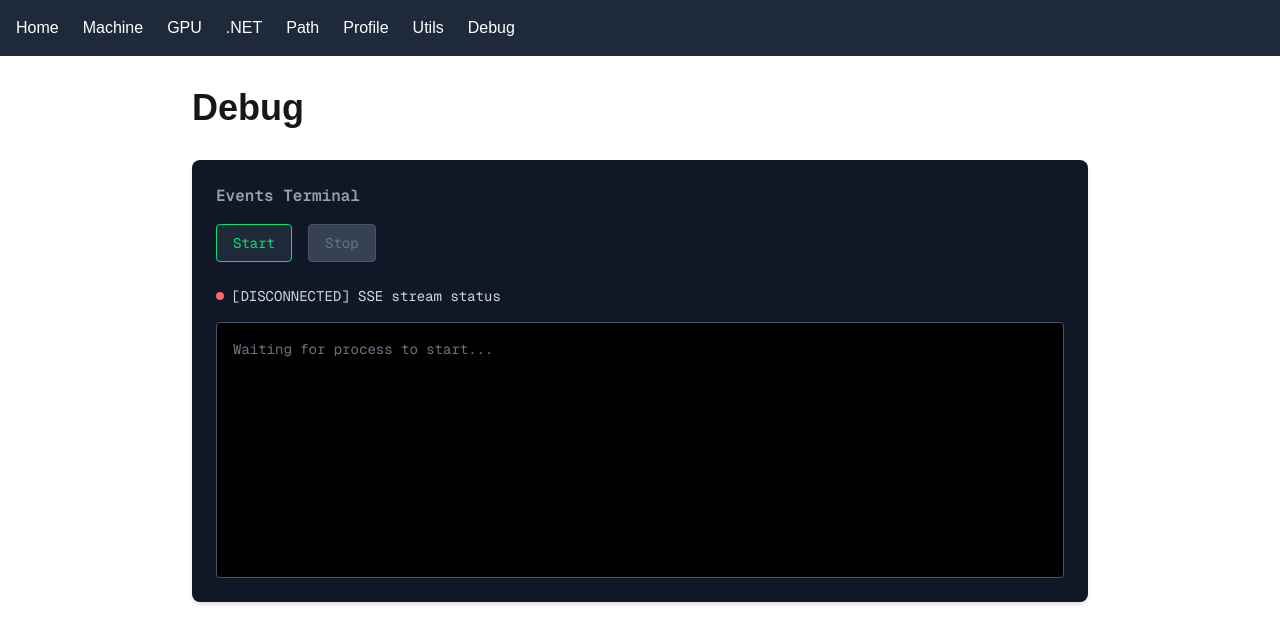
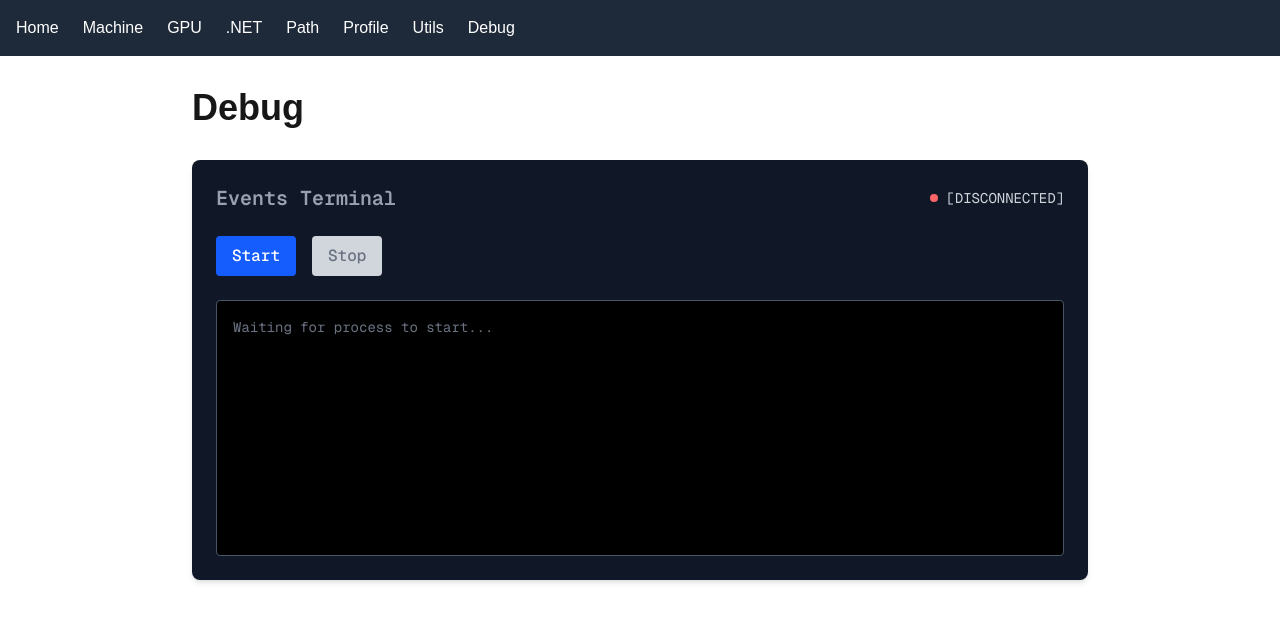
Before and after one commit to merklegroot/hudapp, a Next.js app: page /debug in a window 1280 px wide. Shown: the top 644 px of the page. Built offline with nearby package versions, Linux system fonts and the light colour scheme.

Commit message:
more terminal ui improvements

```diff
--- a/src/app/components/SSEDemo.tsx
+++ b/src/app/components/SSEDemo.tsx
@@ -90,44 +90,45 @@ export default function SSEDemo() {
 
   return (
     <div className="bg-gray-900 rounded-lg shadow-md p-6 font-mono">
-      <h2 className="text-l font-semibold text-gray-400 mb-4">Events Terminal</h2>
+      {/* Header */}
+      <div className="flex justify-between items-center mb-6">
+        <h2 className="text-xl font-semibold text-gray-400">Events Terminal</h2>
+
+        {/* Connection Status */}
+        <div className="flex items-center gap-2">
+          <div
+            className={`w-2 h-2 rounded-full ${isConnected ? 'bg-green-400 animate-pulse' : 'bg-red-400'
+              }`}
+          ></div>
+          <span className="text-sm text-gray-300 font-mono">
+            [{isConnected ? 'CONNECTED' : 'DISCONNECTED'}]
+          </span>
+        </div>
+      </div>
 
       {/* Controls */}
       <div className="flex gap-4 mb-6">
         <button
           onClick={startLongRunningProcess}
           disabled={isConnected}
-          className={`px-4 py-2 rounded border font-mono text-sm transition-colors ${isConnected
-            ? 'bg-gray-700 text-gray-500 border-gray-600 cursor-not-allowed'
-            : 'bg-gray-800 text-green-400 border-green-400 hover:bg-green-400 hover:text-gray-900'
+          className={`px-4 py-2 rounded font-medium transition-colors ${isConnected
+            ? 'bg-gray-300 text-gray-500 cursor-not-allowed'
+            : 'bg-blue-600 text-white hover:bg-blue-700'
             }`}
         >
-          {isConnected ? '> Process Running...' : 'Start'}
+          {isConnected ? 'Process Running...' : 'Start'}
         </button>
 
         <button
           onClick={stopProcess}
           disabled={!isConnected}
-          className={`px-4 py-2 rounded border font-mono text-sm transition-colors ${!isConnected
-            ? 'bg-gray-700 text-gray-500 border-gray-600 cursor-not-allowed'
-            : 'bg-gray-800 text-red-400 border-red-400 hover:bg-red-400 hover:text-gray-900'
+          className={`px-4 py-2 rounded font-medium transition-colors ${!isConnected
+            ? 'bg-gray-300 text-gray-500 cursor-not-allowed'
+            : 'bg-red-600 text-white hover:bg-red-700'
             }`}
         >
-          {'Stop'}
+          Stop
         </button>
-      </div>
-
-      {/* Connection Status */}
-      <div className="mb-4">
-        <div className="flex items-center gap-2">
-          <div
-            className={`w-2 h-2 rounded-full ${isConnected ? 'bg-green-400 animate-pulse' : 'bg-red-400'
-              }`}
-          ></div>
-          <span className="text-sm text-gray-300 font-mono">
-            [{isConnected ? 'CONNECTED' : 'DISCONNECTED'}] SSE stream status
-          </span>
-        </div>
       </div>
 
       <div>
```
